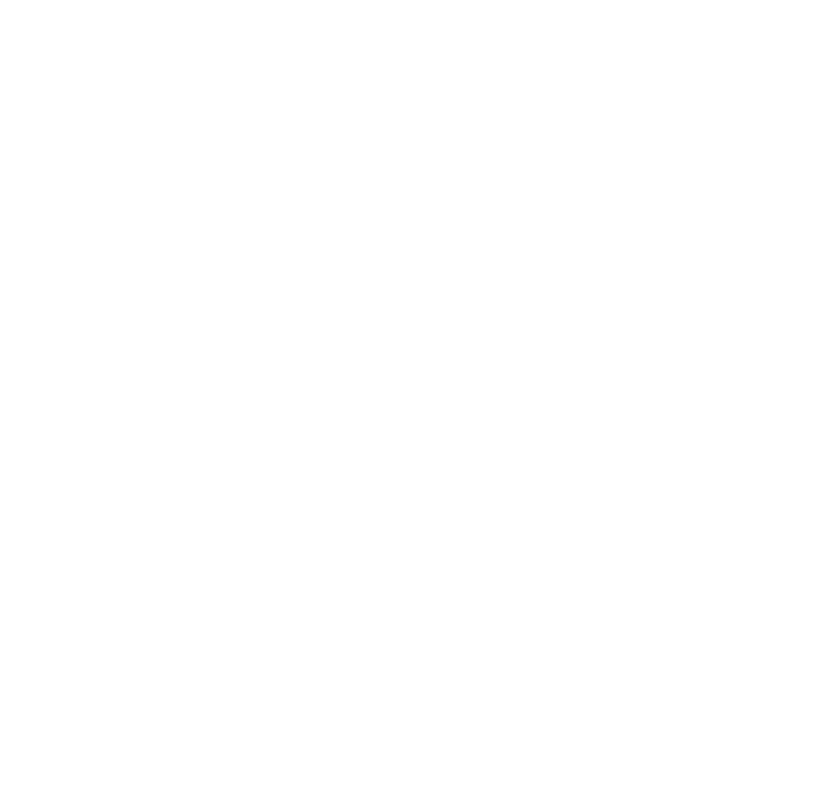
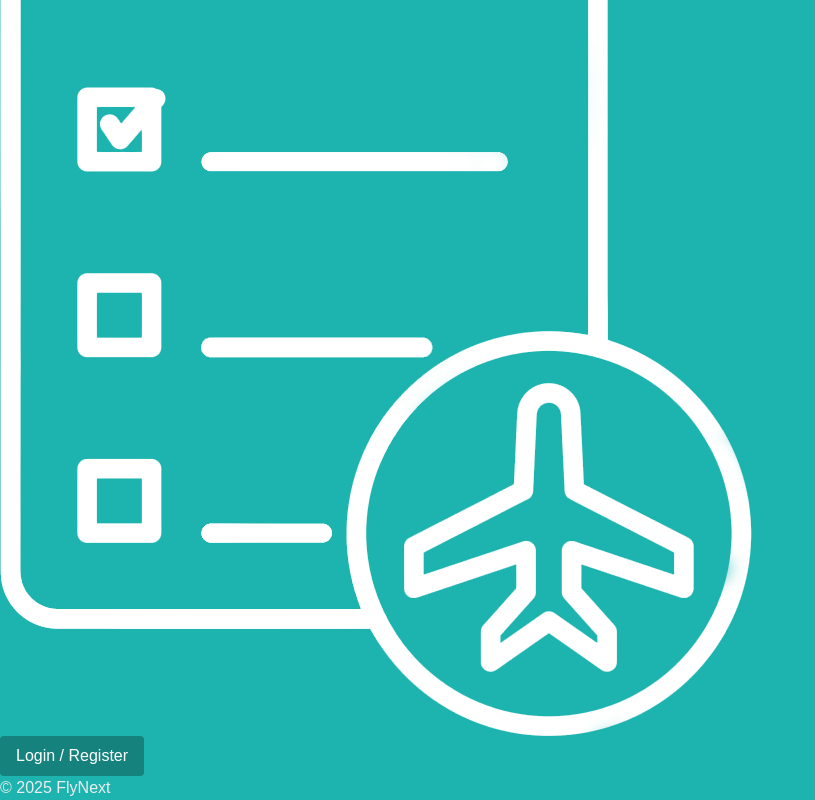
Before and after one commit to AshZein/Travel-Booking-Site, a Next.js app: page /itinerary in a window 1280 px wide. Before the commit this address had no page. Shown: the part 672-1472 px from the top of the page, without its empty margins (0-815 px from the left). Before the commit the page ends 800 px from the top, so only its background shows below. Built offline with nearby package versions, Linux system fonts and the light colour scheme.

Commit message:
itinerary redirect, and page setup

```diff
--- /dev/null
+++ b/src/app/itinerary/page.tsx
@@ -0,0 +1,18 @@
+"use client";
+import React, { useState } from 'react';
+import HomeHeader from '@/components/HomeHeader';
+import Footer from '@/components/Footer';
+
+const Page = () => {
+    return (
+        <div>
+            <HomeHeader />
+
+
+
+            <Footer />
+        </div>
+    );
+}
+
+export default Page;
```
